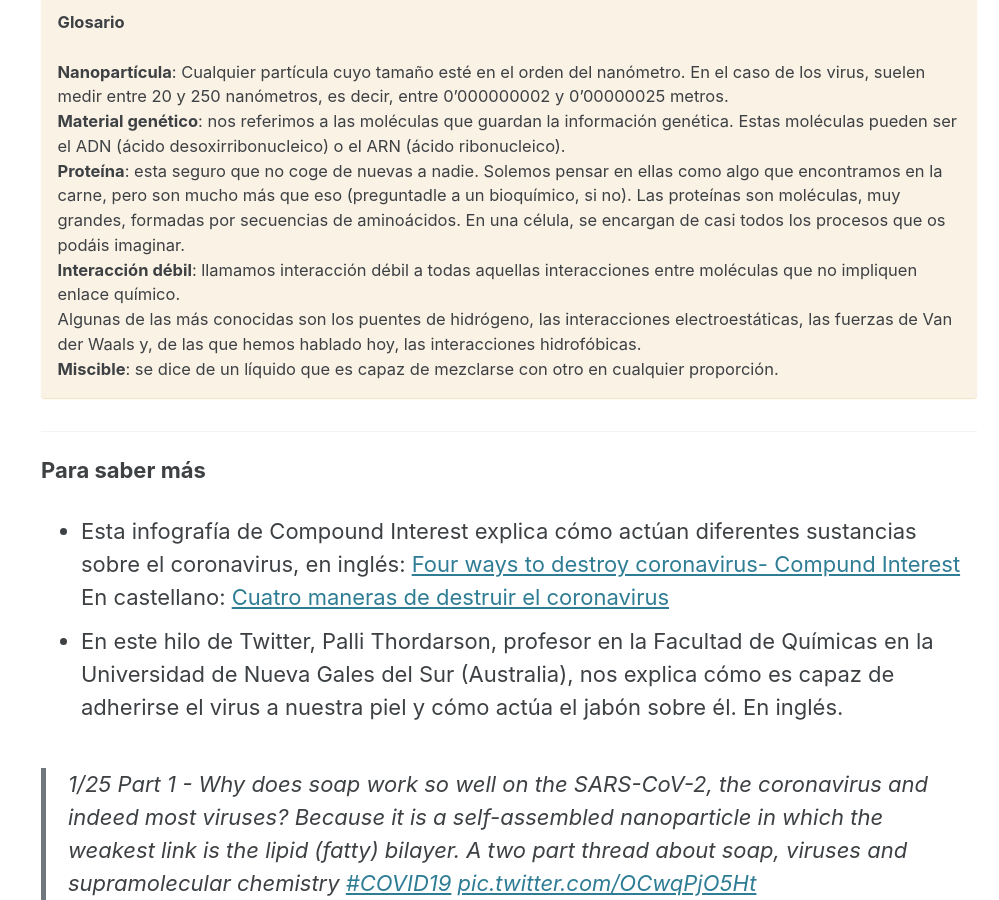
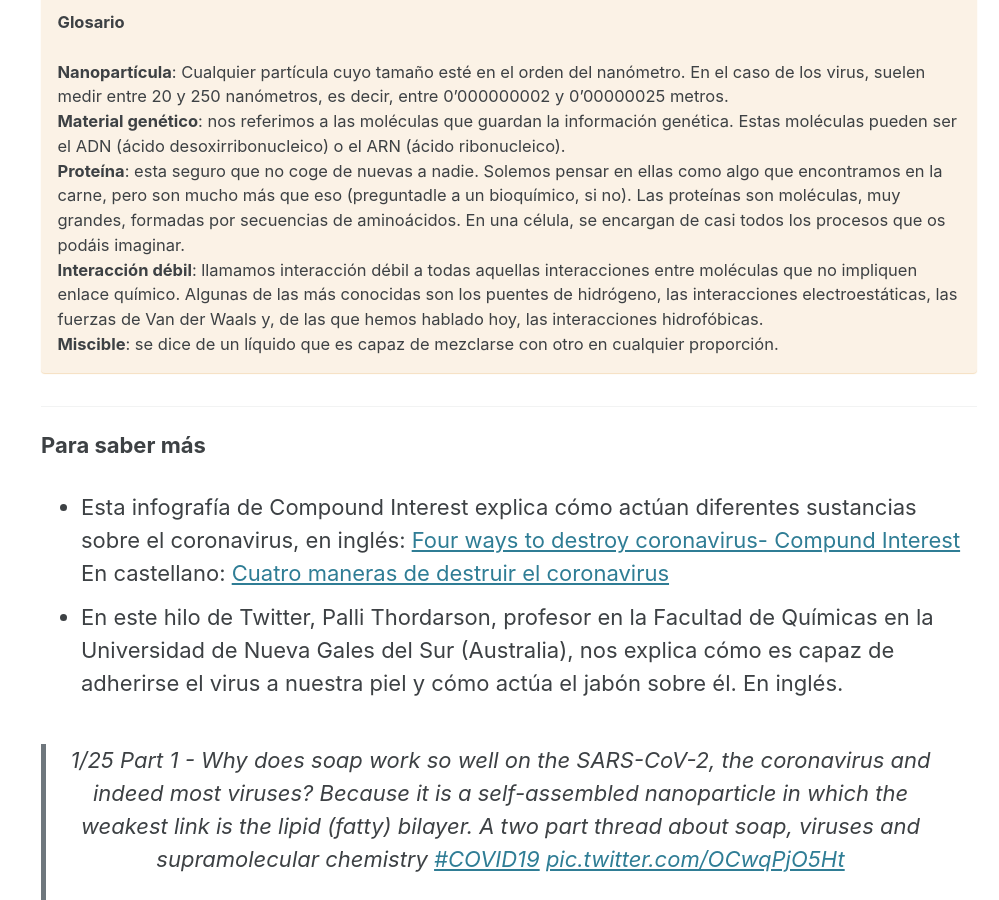
Before and after one commit to JuditSastre/test_blog, a Jekyll site: the page built from _posts/2020-05-06-lavarse-las-manos.md, in a window 1280 px wide and 900 px high, scrolled down 4703 px. Shown: the whole window, without its empty margins (281-1280 px from the left). Built offline with Jekyll 4.4.1, drawn with Linux system fonts in a browser that asks for light colours; cached includes are drawn as plain includes; nearby versions of some CDN libraries; comment, search, counter and statistics services are not loaded.

Commit message:
Update 2020-05-06-lavarse-las-manos.md

```diff
--- a/_posts/2020-05-06-lavarse-las-manos.md
+++ b/_posts/2020-05-06-lavarse-las-manos.md
@@ -85,8 +85,7 @@ faltar a la verdad ¡Casi nada!
 **Proteína**: esta seguro que no coge de nuevas a nadie. Solemos pensar en ellas como algo que encontramos en la carne, pero
 son mucho más que eso (preguntadle a un bioquímico, si no). Las proteínas son moléculas, muy grandes, formadas por secuencias de
 aminoácidos. En una célula, se encargan de casi todos los procesos que os podáis imaginar.
-**Interacción débil**: llamamos interacción débil a todas aquellas interacciones entre moléculas que no impliquen enlace químico.
-Algunas de las más conocidas son los puentes de hidrógeno, las interacciones electroestáticas, las fuerzas de Van der Waals y, de
+**Interacción débil**: llamamos interacción débil a todas aquellas interacciones entre moléculas que no impliquen enlace químico. Algunas de las más conocidas son los puentes de hidrógeno, las interacciones electroestáticas, las fuerzas de Van der Waals y, de
 las que hemos hablado hoy, las interacciones hidrofóbicas.
 **Miscible**: se dice de un líquido que es capaz de mezclarse con otro en cualquier proporción.
 {: .notice--warning}
@@ -98,7 +97,7 @@ las que hemos hablado hoy, las interacciones hidrofóbicas.
 * Esta infografía de Compound Interest explica cómo actúan diferentes sustancias sobre el coronavirus, en inglés: [Four ways to destroy coronavirus- Compund Interest](https://www.compoundchem.com/2020/03/31/destroy-coronavirus/) En castellano: [Cuatro maneras de destruir el coronavirus](https://www.compoundchem.com/wp-content/uploads/2020/04/Four-ways-to-destroy-coronavirus-SPA.pdf)
 * En este hilo de Twitter, Palli Thordarson, profesor en la Facultad de Químicas en la Universidad de Nueva Gales del Sur (Australia),
 nos explica cómo es capaz de adherirse el virus a nuestra piel y cómo actúa el jabón sobre él. En inglés.
-<blockquote class="twitter-tweet"><p lang="en" dir="ltr">1/25 Part 1 - Why does soap work so well on the SARS-CoV-2, the coronavirus and indeed most viruses? Because it is a self-assembled nanoparticle in which the weakest link is the lipid (fatty) bilayer. A two part thread about soap, viruses and supramolecular chemistry <a href="https://twitter.com/hashtag/COVID19?src=hash&amp;ref_src=twsrc%5Etfw">#COVID19</a> <a href="https://t.co/OCwqPjO5Ht">pic.twitter.com/OCwqPjO5Ht</a></p>&mdash; Palli Thordarson (@PalliThordarson) <a href="https://twitter.com/PalliThordarson/status/1236549305189597189?ref_src=twsrc%5Etfw">March 8, 2020</a></blockquote> <script async src="https://platform.twitter.com/widgets.js" charset="utf-8"></script>
+<center><blockquote class="twitter-tweet"><p lang="en" dir="ltr">1/25 Part 1 - Why does soap work so well on the SARS-CoV-2, the coronavirus and indeed most viruses? Because it is a self-assembled nanoparticle in which the weakest link is the lipid (fatty) bilayer. A two part thread about soap, viruses and supramolecular chemistry <a href="https://twitter.com/hashtag/COVID19?src=hash&amp;ref_src=twsrc%5Etfw">#COVID19</a> <a href="https://t.co/OCwqPjO5Ht">pic.twitter.com/OCwqPjO5Ht</a></p>&mdash; Palli Thordarson (@PalliThordarson) <a href="https://twitter.com/PalliThordarson/status/1236549305189597189?ref_src=twsrc%5Etfw">March 8, 2020</a></blockquote> <script async src="https://platform.twitter.com/widgets.js" charset="utf-8"></script></center>
 * Inspirado en este hilo, un artículo del New York Times. En castellano. [¿Por qué el jabón funciona?](https://www.nytimes.com/es/2020/03/16/espanol/ciencia-y-tecnologia/jabon-mata-coronavirus-lavado-manos.html)
 * Del mismo autor del primer hilo, otro respondiendo a preguntas que surgieron del primero. En inglés.
 <blockquote class="twitter-tweet"><p lang="en" dir="ltr">1/18 A soap is a soap is a soap! I am still flabbergasted by your response to my Twitter thread about the <a href="https://twitter.com/hashtag/COVID19?src=hash&amp;ref_src=twsrc%5Etfw">#COVID19</a> Coronavirus, soap and supramolecular chemistry! I have been quite busy today but I in this thread I will try to provide answers to some of your questions: <a href="https://t.co/re56GDmvIG">pic.twitter.com/re56GDmvIG</a></p>&mdash; Palli Thordarson (@PalliThordarson) <a href="https://twitter.com/PalliThordarson/status/1236969890398912512?ref_src=twsrc%5Etfw">March 9, 2020</a></blockquote> <script async src="https://platform.twitter.com/widgets.js" charset="utf-8"></script>
```
